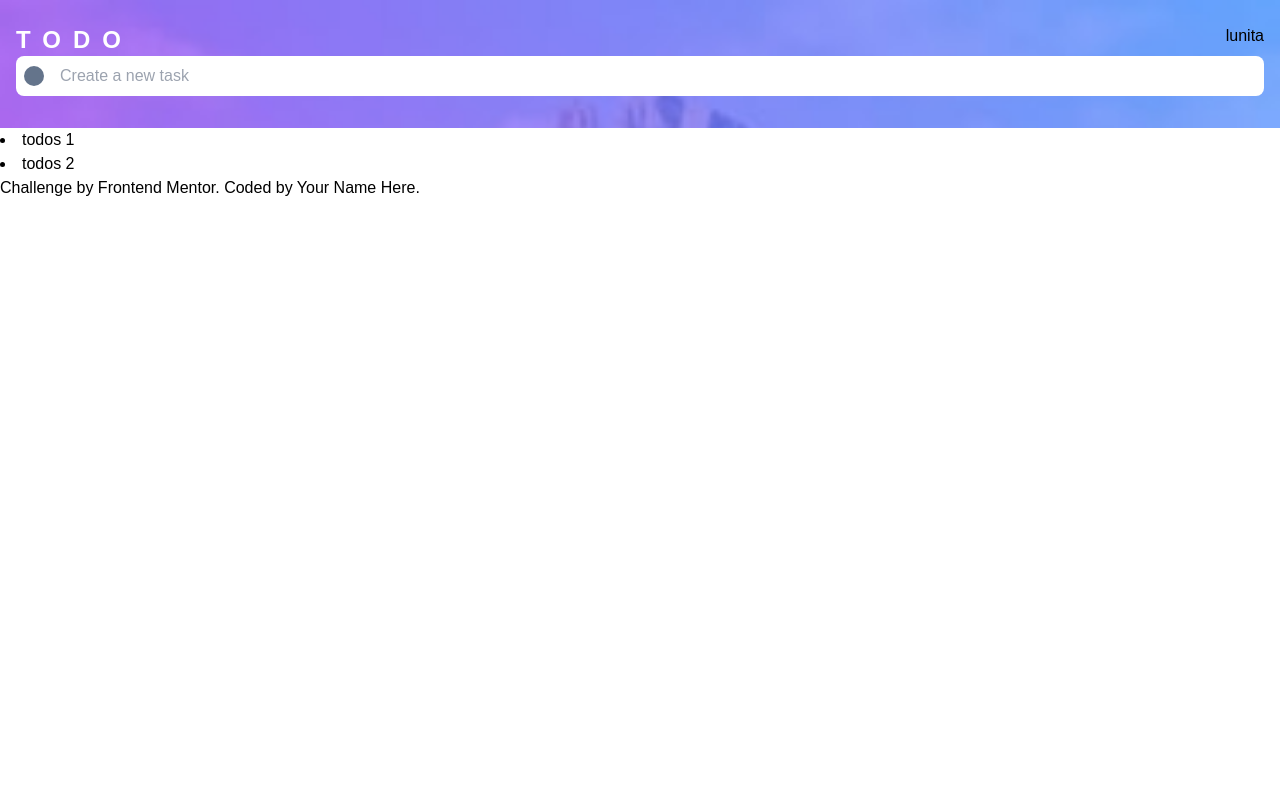
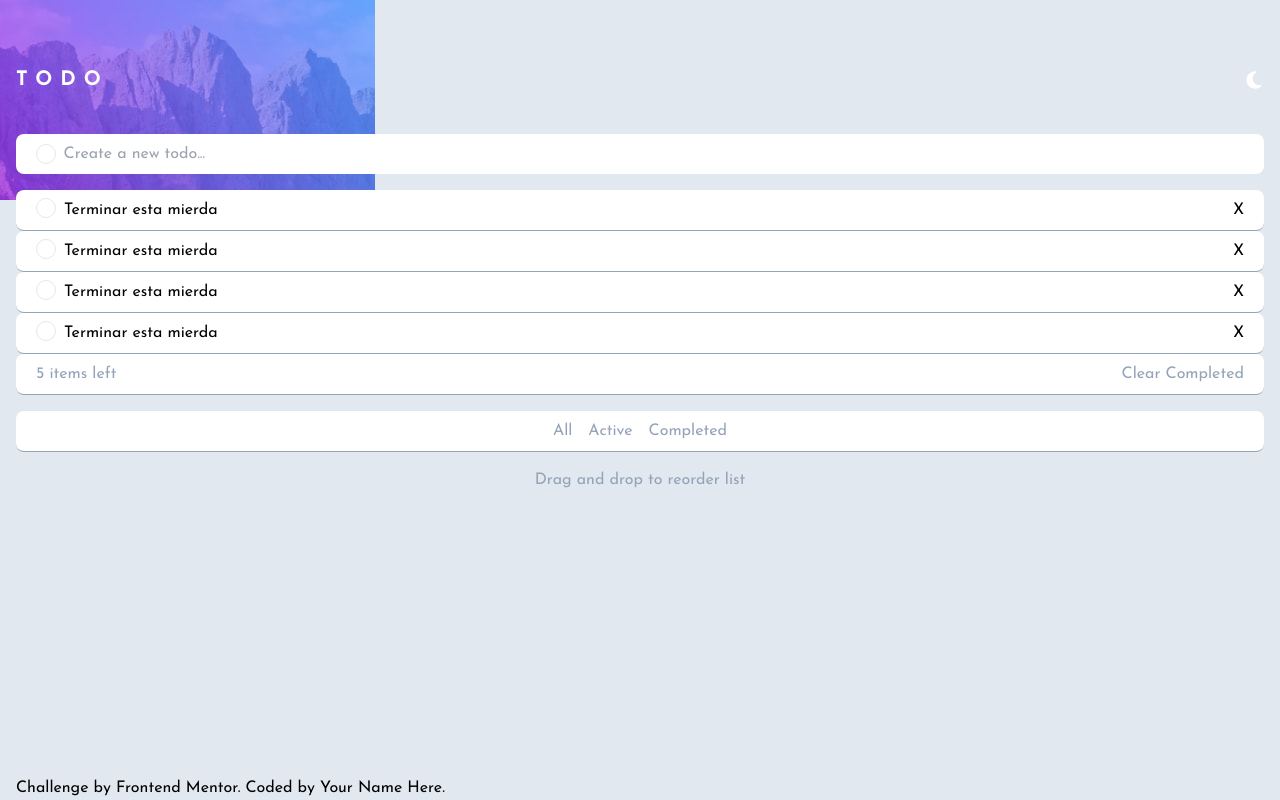
Before and after one commit to EA-Morales/todo-app-main, a React (Vite) app: page / in a window 1280 px wide. Built offline with nearby package versions, Linux system fonts and the light colour scheme.

Commit message:
styles changed

```diff
--- a/src/App.tsx
+++ b/src/App.tsx
@@ -1,71 +1,74 @@
-import React, { FormEvent, useState } from "react";
-
-interface todos {
-	name: string;
-	completed: boolean;
-}
-
-const list: todos[] = [
-	{
-		name: "todos 1",
-		completed: true,
-	},
-	{
-		name: "todos 2",
-		completed: false,
-	},
-];
+import background from "./assets/images/bg-mobile-light.jpg";
+import Moon from "./assets/icons/Moon";
 
 function App(): JSX.Element {
-	const [todos, setTodos] = useState<todos[]>(list);
-	const [completed, setCompleted] = useState(false);
-	const [title, setTitle] = useState("");
-
-	function handleSubmit(e: FormEvent<HTMLFormElement>): void {
-		e.preventDefault();
-		console.log(title);
-		setTitle("");
-	}
-
   return (
-		<div className="container">
-			<header className="h-32 bg-[url('../src/assets/images/bg-mobile-light.jpg')] bg-cover bg-no-repeat">
-				<div className="flex flex-col px-4 pt-6">
-					<div className="flex justify-between">
-						<h1 className="text-2xl font-bold tracking-[0.5em] text-white">
+    <div
+      className="h-screen bg-slate-200 bg-no-repeat p-4"
+      style={{
+        backgroundImage: `url(${background})`,
+      }}>
+      <header className="container mt-[50px] w-full">
+        <section className="flex justify-between">
+          <h1 className="text-xl font-bold tracking-[0.5rem] text-white">
             TODO
           </h1>
-						<span>lunita</span>
-					</div>
-					<div className="flex items-center gap-4 rounded-lg bg-white p-2">
+          <button>
+            <Moon className="h-5 w-5 text-white" />
+          </button>
+        </section>
+
+        <form className="mt-10 flex w-full items-center gap-2 rounded-lg bg-white py-2 pl-5 pr-2">
           <button
-							className={
-								completed
-									? `h-5 w-5 rounded-full bg-gradient-to-r from-cyan-500 to-blue-500`
-									: `h-5 w-5 rounded-full bg-slate-500`
-							}
-							onClick={() => setCompleted(!completed)}
+            className="h-5 w-5 rounded-full border-[1px]"
+            type="button"
           />
-						<form
-							className=""
-							onSubmit={handleSubmit}>
           <input
             className="w-full"
-								id="title"
-								name="title"
-								placeholder="Create a new task"
+            placeholder="Create a new todo..."
             type="text"
-								value={title}
-								onChange={(e) => setTitle(e.target.value)}
           />
         </form>
-					</div>
-				</div>
       </header>
-			{todos.map((todo) => (
-				<li key={todo.name}>{todo.name}</li>
-			))}
-			<div className="attribution">
+
+      <main className="mt-4">
+        <article className="flex gap-2 rounded-lg border-b-[1px] border-slate-400 bg-white py-2 px-5">
+          <button className="h-5 w-5 rounded-full border-[1px]" />
+          <p className="grow">Terminar esta mierda</p>
+          <span>X</span>
+        </article>
+        <article className="flex gap-2 rounded-lg border-b-[1px] border-slate-400 bg-white py-2 px-5">
+          <button className="h-5 w-5 rounded-full border-[1px]" />
+          <p className="grow">Terminar esta mierda</p>
+          <span>X</span>
+        </article>
+        <article className="flex gap-2 rounded-lg border-b-[1px] border-slate-400 bg-white py-2 px-5">
+          <button className="h-5 w-5 rounded-full border-[1px]" />
+          <p className="grow">Terminar esta mierda</p>
+          <span>X</span>
+        </article>
+        <article className="flex gap-2 rounded-lg border-b-[1px] border-slate-400 bg-white py-2 px-5">
+          <button className="h-5 w-5 rounded-full border-[1px]" />
+          <p className="grow">Terminar esta mierda</p>
+          <span>X</span>
+        </article>
+        <section className="flex justify-between gap-2 rounded-lg border-b-[1px] border-slate-400 bg-white px-5 py-2 text-slate-400">
+          <p>5 items left</p>
+          <button>Clear Completed</button>
+        </section>
+
+        <section className="mt-4 flex justify-center gap-4 rounded-lg border-b-[1px] border-slate-400 bg-white px-5 py-2 text-slate-400">
+          <button>All</button>
+          <button>Active</button>
+          <button>Completed</button>
+        </section>
+
+        <p className="mt-4 text-center text-slate-400">
+          Drag and drop to reorder list
+        </p>
+      </main>
+
+      <footer className="absolute bottom-0">
         Challenge by{" "}
         <a
           href="https://www.frontendmentor.io?ref=challenge"
@@ -74,7 +77,7 @@ function App(): JSX.Element {
           Frontend Mentor
         </a>
         . Coded by <a href="#">Your Name Here</a>.
-			</div>
+      </footer>
     </div>
   );
 }
--- /dev/null
+++ b/src/assets/icons/Moon.tsx
@@ -0,0 +1,17 @@
+interface Props {
+  className?: string;
+}
+
+const Moon = ({ className }: Props): JSX.Element => {
+  return (
+    <svg
+      className={className}
+      fill="currentColor"
+      viewBox="0 0 384 512"
+      xmlns="http://www.w3.org/2000/svg">
+      <path d="M223.5 32C100 32 0 132.3 0 256S100 480 223.5 480c60.6 0 115.5-24.2 155.8-63.4c5-4.9 6.3-12.5 3.1-18.7s-10.1-9.7-17-8.5c-9.8 1.7-19.8 2.6-30.1 2.6c-96.9 0-175.5-78.8-175.5-176c0-65.8 36-123.1 89.3-153.3c6.1-3.5 9.2-10.5 7.7-17.3s-7.3-11.9-14.3-12.5c-6.3-.5-12.6-.8-19-.8z" />
+    </svg>
+  );
+};
+
+export default Moon;
--- a/src/index.css
+++ b/src/index.css
@@ -1,5 +1,5 @@
+@import url('https://fonts.googleapis.com/css2?family=Josefin+Sans:wght@400;700&display=swap');
+
 @tailwind base;
 @tailwind components;
 @tailwind utilities;
-
-@import url('https://fonts.googleapis.com/css2?family=Josefin+Sans:wght@400;700&display=swap');
```
Also changed, not shown: src/main.tsx (+8 -8 lines), .eslintrc.json. Lines whose indentation alone changed are shown as unchanged.
